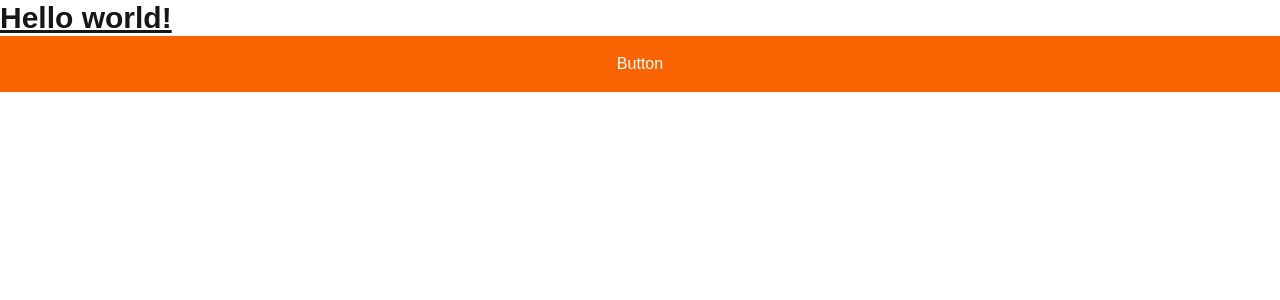
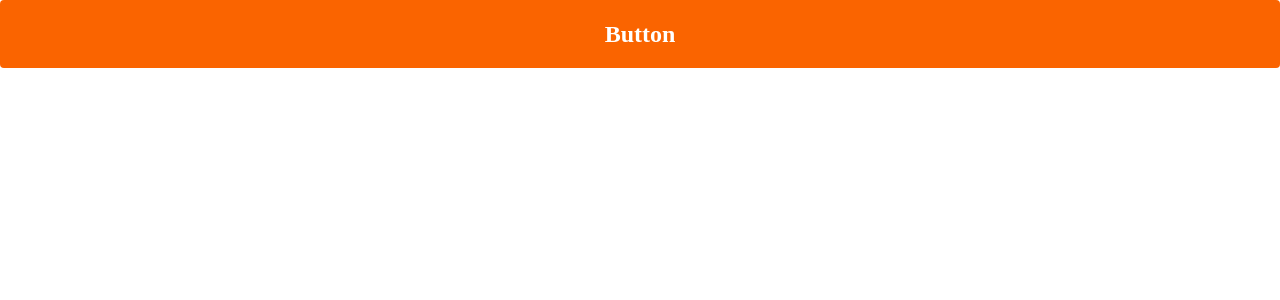
Before and after one commit to susatos9/OLC_2024, a Next.js app: page / in a window 1280 px wide. Shown: the top 300 px of the page. Built offline with nearby package versions, Linux system fonts and the light colour scheme.

Commit message:
Button CSS Restructure

```diff
--- a/src/app/page.tsx
+++ b/src/app/page.tsx
@@ -11,7 +11,6 @@ export type MainData = {
 export default function Home() {
   return (
     <div>
-      <h1 className="text-3xl font-bold underline">Hello world!</h1>
       <Button theme="orangeTheme" text="Button" />
     </div>
   )
--- a/src/components/Button.tsx
+++ b/src/components/Button.tsx
@@ -1,23 +1,26 @@
 export default function Button({ theme, text }: { theme: string, text: string }) {
 
-  const orangeTheme = {
+  const ButtonStyle = {
     display: `flex`,
     minWidth: `150px`,
     padding: `16px 32px`,
     justifyContent: `center`,
     alignItems: `center`,
     gap: '10px',
+    borderRadius: '4px',
+    fontFamily: 'Nunito',
+    fontSize: '24px',
+    fontWeight: '700',
+  }
+
+  const orangeTheme = {
+    ...ButtonStyle,
     backgroundColor: `#fa6400`,
     color: `#ffffff`,
   }
 
   const blueTheme = {
-    display: `flex`,
-    minWidth: `150px`,
-    padding: `16px 32px`,
-    justifyContent: `center`,
-    alignItems: `center`,
-    gap: '10px',
+    ...ButtonStyle,
     backgroundColor: `#12333A`,
     color: `#12333A`,
   }
```
